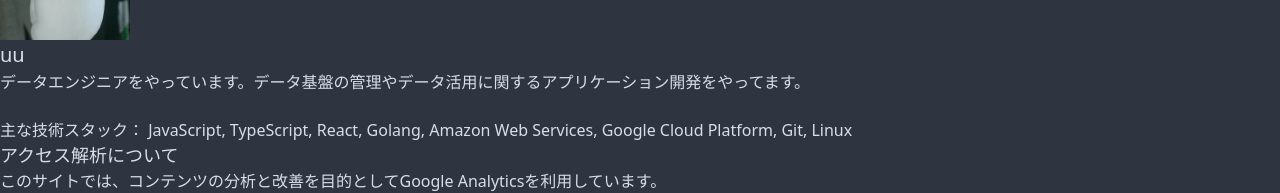
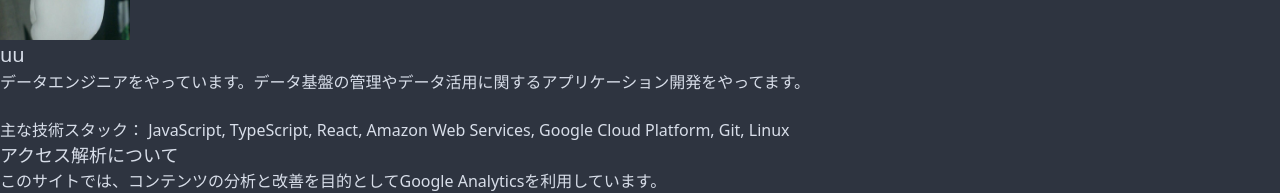
Before and after one commit to uu64/uu64.me, a Next.js app: page /about in a window 1280 px wide. Shown: the part 201-394 px from the top of the page. Built offline with nearby package versions, Linux system fonts and the light colour scheme.

Commit message:
fix: lint error

```diff
--- a/components/molecules/MProfile.tsx
+++ b/components/molecules/MProfile.tsx
@@ -12,7 +12,8 @@ const MProfile: React.FC = () => {
         データエンジニアをやっています。データ基盤の管理やデータ活用に関するアプリケーション開発をやってます。
         <br />
         <br />
-        主な技術スタック： JavaScript, TypeScript, React, Golang, Amazon Web Services, Google Cloud Platform, Git, Linux
+        主な技術スタック： JavaScript, TypeScript, React, Amazon Web Services,
+        Google Cloud Platform, Git, Linux
       </p>
     </>
   );
```
